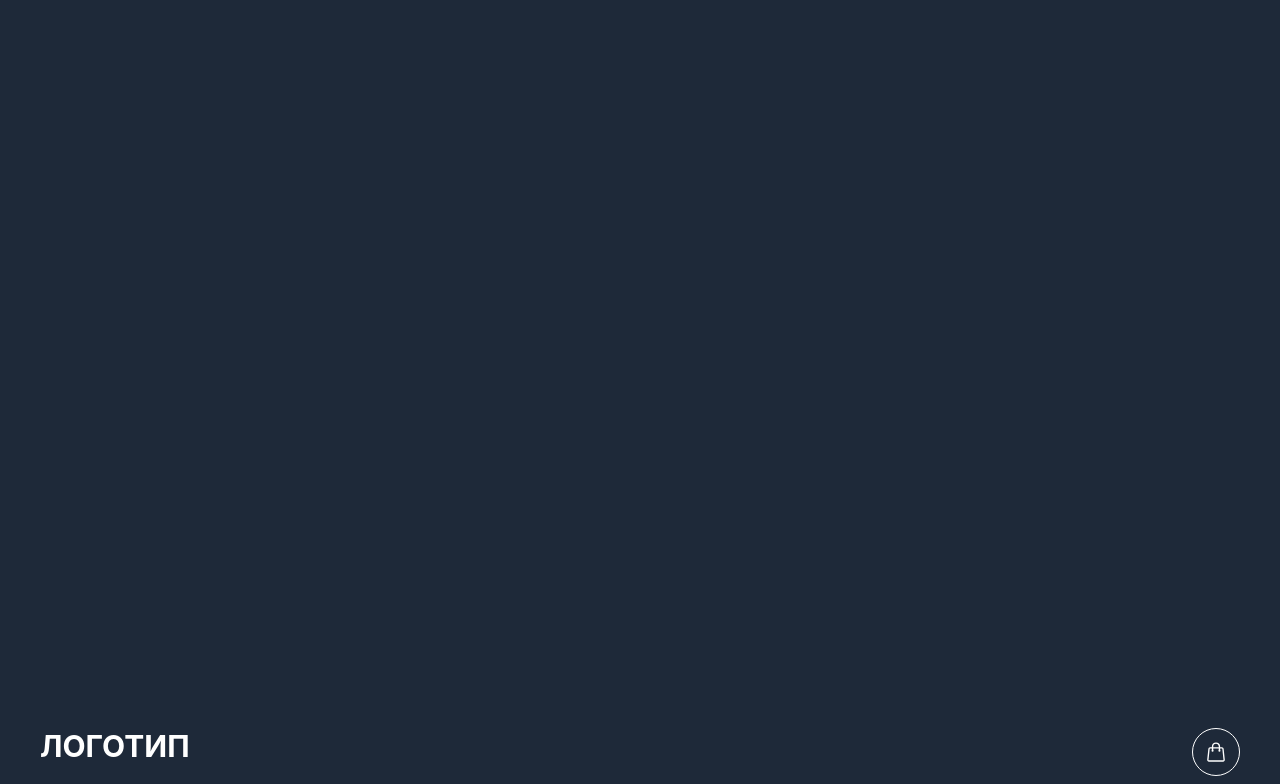
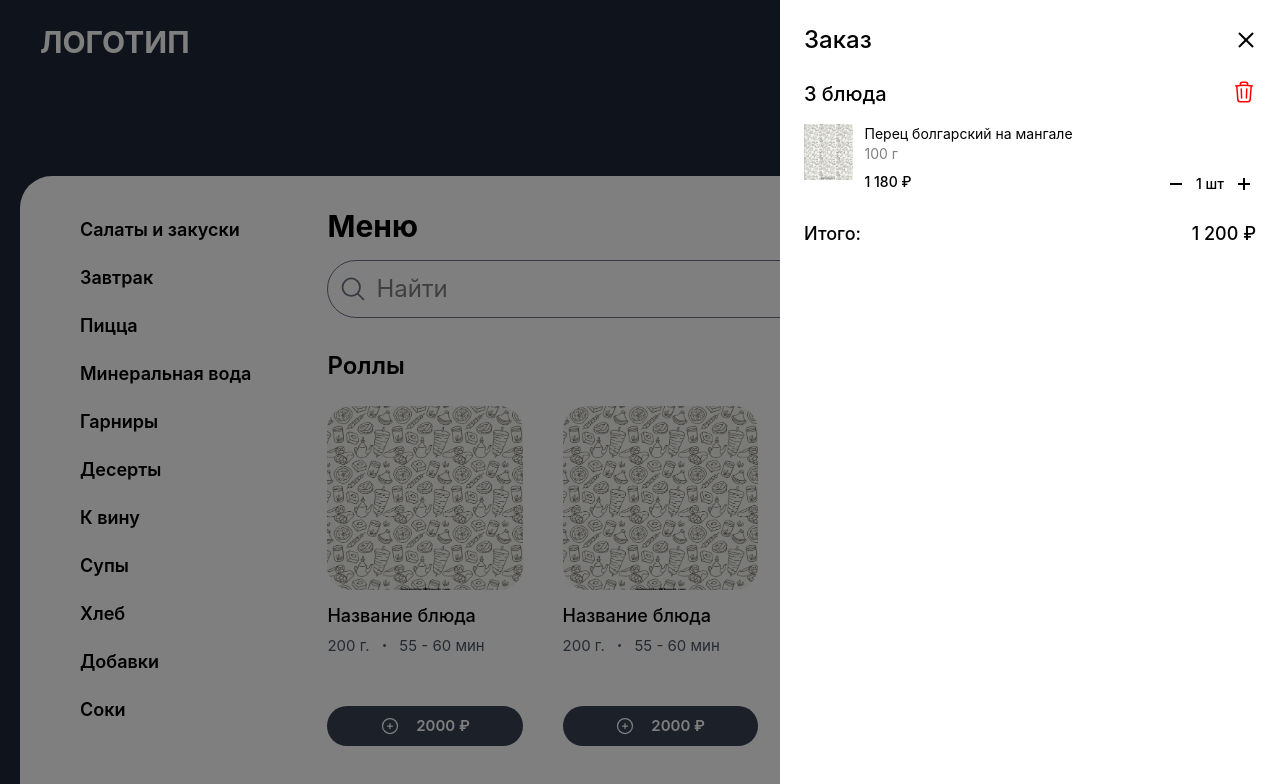
Before and after one commit to YummyABH/pizza, a Vue app: page /order in a window 1280 px wide. Before the commit this address had no page. Shown: the top 784 px of the page. Built offline with nearby package versions, Linux system fonts and the light colour scheme; the HTML template or start-up script is replaced by a standard one.

Commit message:
feat(order): работа на модальным окном заказа

```diff
--- a/src/components/AppHeader.vue
+++ b/src/components/AppHeader.vue
@@ -1,10 +1,10 @@
 <script setup lang="ts">
 import ContentContainer from '@/components/ContentContainer.vue'
 import IconBag from '@/components/icons/IconBag.vue'
-import IconMap from './icons/IconMap.vue'
 </script>
 
 <template>
+  <router-view />
   <div class="w-full py-6 bg-gray-800 text-white">
     <ContentContainer>
       <div class="flex justify-between">
@@ -24,7 +24,9 @@ import IconMap from './icons/IconMap.vue'
           <div
             class="w-12 max-sm:p-2 max-sm:w-10 border rounded-full p-3 duration-200 hover:bg-gray-600 cursor-pointer hover:border-gray-600"
           >
-            <IconBag />
+            <router-link to="order">
+              <IconBag />
+            </router-link>
           </div>
         </div>
       </div>
--- a/src/components/home/MenuDishModal.vue
+++ b/src/components/home/MenuDishModal.vue
@@ -13,9 +13,11 @@ const styleIngredients = computed(() => {
 </script>
 
 <template>
-  <div class="fixed flex justify-center items-end top-0 left-0 w-full h-full bg-black/50 z-10">
+  <div
+    class="fixed flex justify-center max-md:items-end items-center top-0 left-0 w-full h-full bg-black/50 z-10"
+  >
     <div
-      class="fixed z-10 left-0 bottom-0 w-full p-3 flex gap-x-8 bg-white border-t border-t-gray-400"
+      class="fixed z-10 left-0 md:hidden bottom-0 w-full p-3 flex gap-x-8 bg-white border-t border-t-gray-400"
     >
       <div class="flex justify-between items-center w-full">
         <div
--- /dev/null
+++ b/src/components/icons/IconBasket.vue
@@ -0,0 +1,18 @@
+<script setup lang="ts"></script>
+
+<template>
+  <svg
+    xmlns="http://www.w3.org/2000/svg"
+    fill="none"
+    viewBox="0 0 24 24"
+    stroke-width="1.5"
+    stroke="red"
+    class="size-6"
+  >
+    <path
+      stroke-linecap="round"
+      stroke-linejoin="round"
+      d="m14.74 9-.346 9m-4.788 0L9.26 9m9.968-3.21c.342.052.682.107 1.022.166m-1.022-.165L18.16 19.673a2.25 2.25 0 0 1-2.244 2.077H8.084a2.25 2.25 0 0 1-2.244-2.077L4.772 5.79m14.456 0a48.108 48.108 0 0 0-3.478-.397m-12 .562c.34-.059.68-.114 1.022-.165m0 0a48.11 48.11 0 0 1 3.478-.397m7.5 0v-.916c0-1.18-.91-2.164-2.09-2.201a51.964 51.964 0 0 0-3.32 0c-1.18.037-2.09 1.022-2.09 2.201v.916m7.5 0a48.667 48.667 0 0 0-7.5 0"
+    />
+  </svg>
+</template>
--- /dev/null
+++ b/src/components/order/OrderModalSide.vue
@@ -0,0 +1,46 @@
+<script setup lang="ts">
+import IconBasket from '../icons/IconBasket.vue'
+</script>
+
+<template>
+  <div class="fixed w-full h-full bg-black/50 z-10"></div>
+  <div class="fixed z-20 right-0 top-0 bg-white h-full p-6 min-w-125">
+    <div class="flex justify-between items-center mb-6">
+      <h2 class="text-2xl font-medium">Заказ</h2>
+      <div
+        class="relative w-5 h-5 after:absolute after:w-full after:h-0.5 after:top-1/2 after:left-1/2 after:bg-black after:transform after:-translate-1/2 after:rotate-45 before:absolute before:w-full before:h-0.5 before:left-1/2 before:top-1/2 before:bg-black before:transform before:-translate-1/2 before:-rotate-45"
+      ></div>
+    </div>
+    <div class="flex justify-between mb-4">
+      <div class="text-xl font-medium">3 блюда</div>
+      <IconBasket />
+    </div>
+    <div class="flex flex-col gap-y-6">
+      <div class="flex gap-x-3">
+        <div class="w-14 h-14">
+          <img class="w-full h-full object-cover aspect-1/1" src="/pattern_food.jpg" alt="" />
+        </div>
+        <div class="flex text-sm flex-col w-full">
+          <div class="">Перец болгарский на мангале</div>
+          <div class="text-[#808080]">100 г</div>
+          <div class="flex mt-2 justify-between">
+            <div class="font-medium">1 180 ₽</div>
+            <div class="flex gap-x-2 items-center">
+              <div
+                class="relative w-6 h-6 p-1 rounded-full cursor-pointer after:w-3 after:h-0.5 after:bg-black after:absolute after:left-1/2 after:transform after:-translate-1/2 after:top-1/2"
+              ></div>
+              <div class="font-medium">1 шт</div>
+              <div
+                class="relative w-6 h-6 p-1 rounded-full cursor-pointer before:h-3 before:w-0.5 before:absolute before:top-1/2 before:left-1/2 before:transform before:-translate-1/2 before:bg-black after:bg-black after:absolute after:w-3 after:h-0.5 after:left-1/2 after:transform after:-translate-1/2 after:top-1/2"
+              ></div>
+            </div>
+          </div>
+        </div>
+      </div>
+    </div>
+    <div class="text-lg font-medium flex justify-between mt-6">
+      <span>Итого:</span>
+      <span>1 200 ₽</span>
+    </div>
+  </div>
+</template>
--- a/src/router/index.ts
+++ b/src/router/index.ts
@@ -1,6 +1,7 @@
 import { createRouter, createWebHistory } from 'vue-router'
 import HomePage from '@/assets/pages/HomePage.vue'
 import MenuDishModal from '@/components/home/MenuDishModal.vue'
+import OrderModalSide from '@/components/order/OrderModalSide.vue'
 
 const router = createRouter({
   history: createWebHistory(import.meta.env.BASE_URL),
@@ -15,6 +16,11 @@ const router = createRouter({
           name: 'menuDishModal',
           component: MenuDishModal,
         },
+        {
+          path: '/order',
+          name: 'OrderModalSide',
+          component: OrderModalSide,
+        },
       ],
     },
   ],
```
